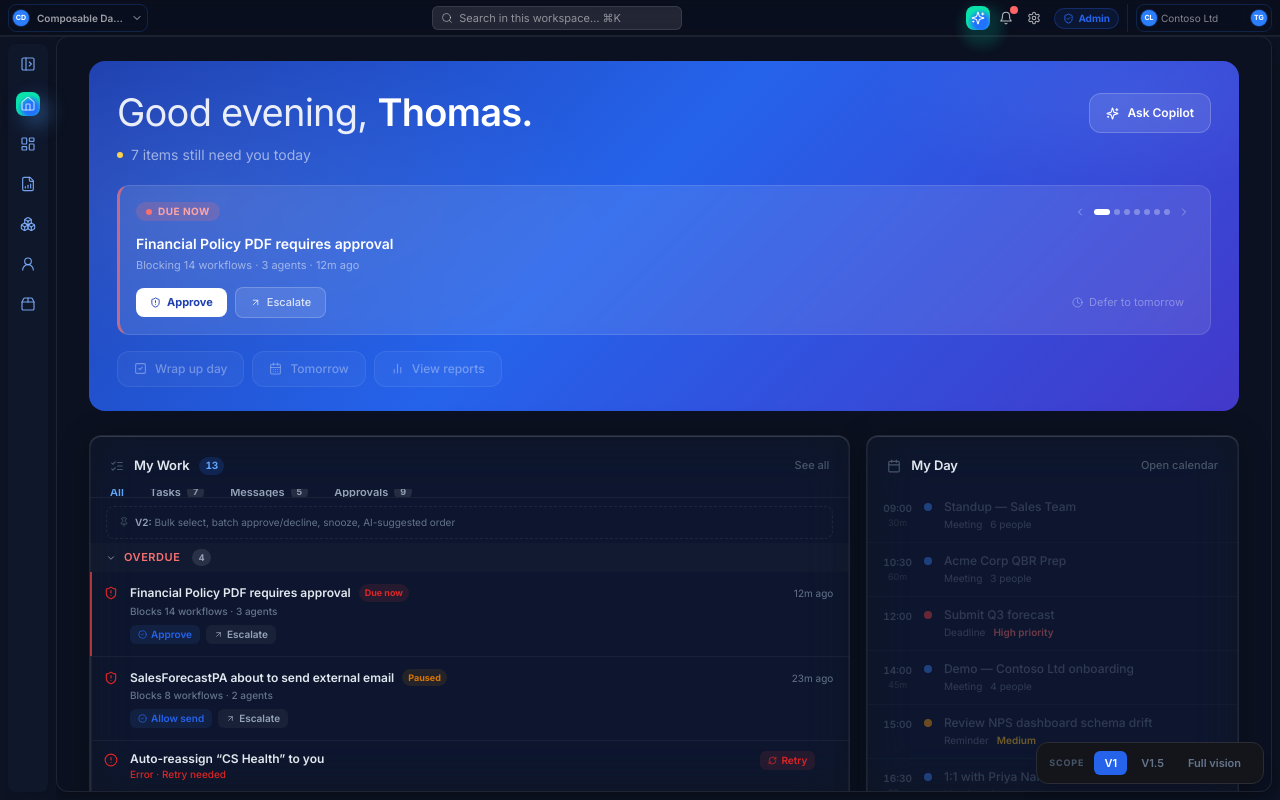
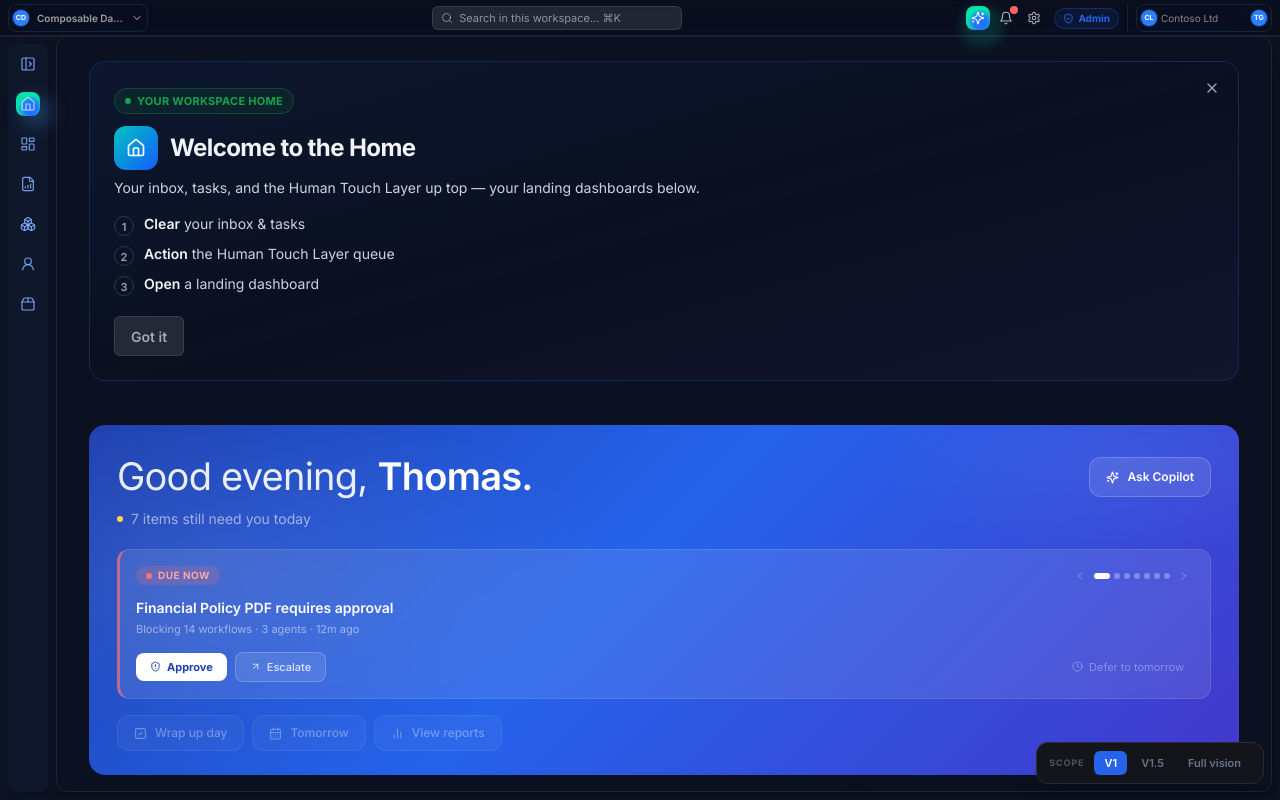
Before and after one commit to thomzilla33/widget-canvas, a React (Vite) app: page /home in a window 1280 px wide. Built offline with nearby package versions, Linux system fonts and the light colour scheme.

Commit message:
feat(home): add U5.2 welcome banner to Home Control Center

```diff
--- a/src/components/home/HomeControlCenter.jsx
+++ b/src/components/home/HomeControlCenter.jsx
@@ -7,6 +7,7 @@ import { AgentsCard }       from './AgentsCard.jsx'
 import { StudioHealthCard }  from './StudioHealthCard.jsx'
 import { HomeHero }         from './HomeHero.jsx'
 import { ScopeToggle }      from './ScopeToggle.jsx'
+import StudioWelcome        from '../common/StudioWelcome.jsx'
 
 export function HomeControlCenter({ onCopilotOpen, copilotOpen = false }) {
   const rootRef = useRef(null)
@@ -28,6 +29,7 @@ export function HomeControlCenter({ onCopilotOpen, copilotOpen = false }) {
   return (
     <>
       <div ref={rootRef} className="flex flex-col gap-6">
+        <StudioWelcome studioId="home" secondaryLabel="Got it" />
         <HomeHero onCopilotOpen={onCopilotOpen} copilotOpen={copilotOpen} />
         <div className={`bento-grid home-grid grid grid-cols-1 gap-4 ${copilotOpen ? 'lg:grid-cols-[3fr_2fr]' : 'lg:grid-cols-3'}`}>
           {/* copilot closed: work=2/3, myday=1/3 | copilot open: work=60%, myday=40% */}
```
